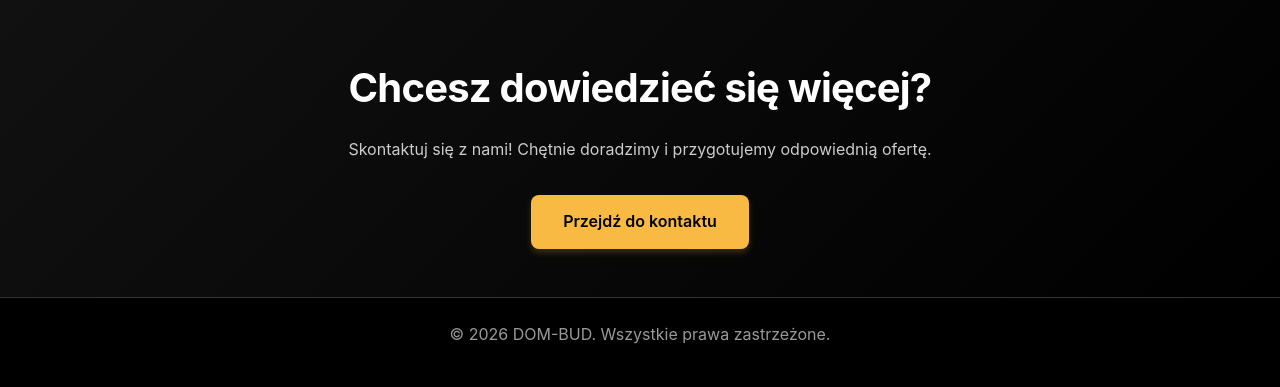
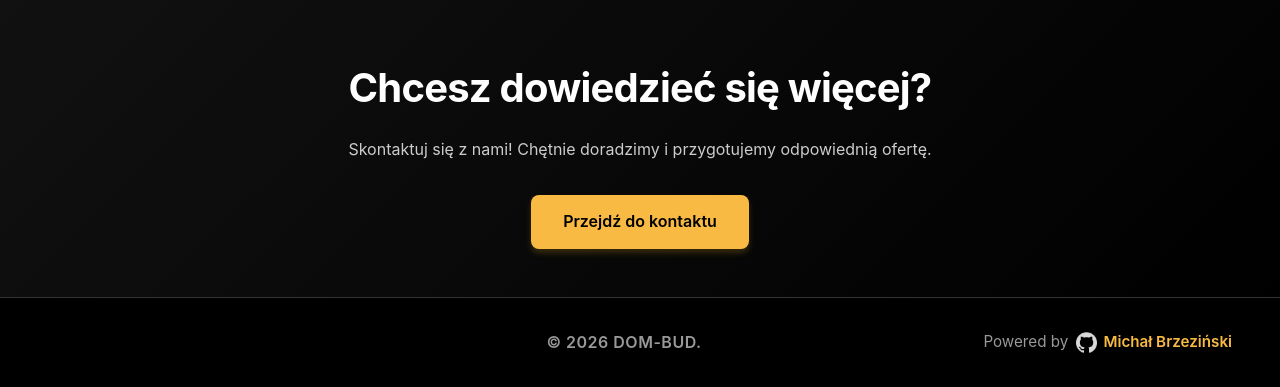
Before and after one commit to Michal-Brzezinski/Dom-Bud, a PHP site: page / in a window 1280 px wide. Shown: the part 912-1299 px from the top of the page. Before the commit the page ends 1256 px from the top, so only its background shows below. Run offline with PHP 8.4, Linux system fonts and the light colour scheme.

Commit message:
footer updated

```diff
--- a/app/views/partials/footer.php
+++ b/app/views/partials/footer.php
@@ -1,3 +1,15 @@
 <footer class="footer">
-  © 2026 DOM-BUD. Wszystkie prawa zastrzeżone.
+  <div class="footer__left"></div>
+
+  <div class="footer__center">
+    © 2026 DOM-BUD.
+  </div>
+
+  <div class="footer__right">
+    <span class="footer__label">Powered by</span>
+    <a href="https://github.com/Michal-Brzezinski" target="_blank" rel="noopener" class="footer__author">
+      <img src="/img/icons/github-logo.webp" alt="GitHub" class="footer__icon">
+      <span class="footer__name">Michał Brzeziński</span>
+    </a>
+  </div>
 </footer>
--- a/public/css/footer.css
+++ b/public/css/footer.css
@@ -1,6 +1,76 @@
 .footer {
+    padding: 2rem 1rem;
+    border-top: 1px solid var(--color-border);
+    background: var(--color-bg);
+    display: flex;
+    justify-content: space-between;
+    align-items: center;
+    flex-wrap: wrap;
+    /* ładne zachowanie na mobile */
+    gap: 1rem;
+}
+
+/* Lewa kolumna — pusta, ale potrzebna do centrowania */
+.footer__left {
+    flex: 1;
+}
+
+/* Środkowa kolumna — DOM-BUD wyśrodkowane */
+.footer__center {
+    flex: 1;
     text-align: center;
-    padding: 1.5rem;
-    border-top: 1px solid var(--color-border);
+    font-weight: 600;
+    color: var(--color-muted);
+    letter-spacing: 0.5px;
+}
+
+/* Prawa kolumna — Twoje dane */
+.footer__right {
+    flex: 1;
+    display: flex;
+    justify-content: flex-end;
+    align-items: center;
+    gap: 0.5rem;
+    margin-right: 2rem;
+    font-size: 0.95rem;
     color: var(--color-muted);
 }
+
+/* Stylowanie linku */
+.footer__author {
+    display: flex;
+    align-items: center;
+    gap: 0.4rem;
+    text-decoration: none;
+    color: var(--color-accent);
+    font-weight: 600;
+    transition: color 0.25s ease, transform 0.25s ease;
+}
+
+.footer__author:hover {
+    color: var(--color-accent-hover);
+    transform: translateY(-2px);
+}
+
+/* Ikona GitHuba */
+.footer__icon {
+    width: 1.3rem;
+    height: 1.3rem;
+    opacity: 0.85;
+    transition: opacity 0.25s ease;
+}
+
+.footer__author:hover .footer__icon {
+    opacity: 1;
+}
+
+@media (max-width: 1024px) {
+    .footer {
+        flex-direction: column;
+        padding-bottom: 3rem;
+    }
+
+    .footer__right {
+        margin-right: 0rem;
+    }
+}
```
Also changed, not shown: public/img/icons/github-logo.webp (added).
